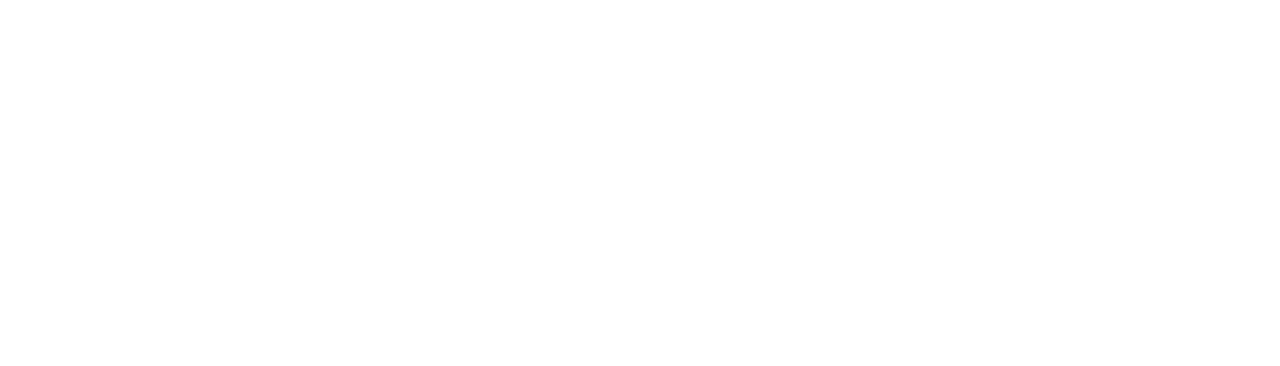
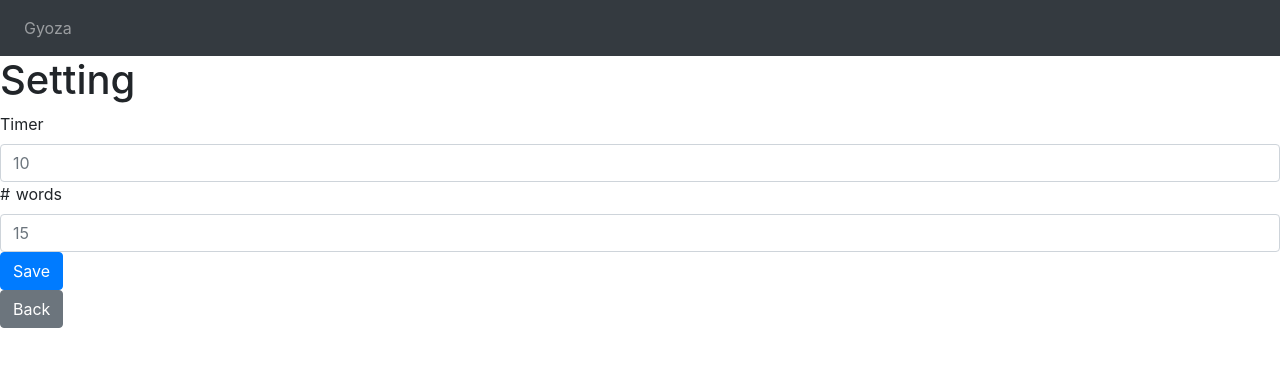
Before and after one commit to kemi-kun/gyo-main, a Nuxt app in the folder gyo-nuxt/: page /room-setting in a window 1280 px wide. Before the commit this address had no page. Shown: the top 366 px of the page. Built offline with nearby package versions, Linux system fonts and the light colour scheme.

Commit message:
Create a component for the Room settings screen

```diff
--- /dev/null
+++ b/gyo-nuxt/components/RoomSettingForm.vue
@@ -0,0 +1,25 @@
+<template>
+  <div id='room-setting-form'>
+    <h1>Setting</h1>
+    <div id='form-fields'>
+      <b-form>
+        <label class="mr-sm-2" for="inline-form-set-timmer">Timer</label>
+        <b-form-input id="inline-form-set-timmer" class="mb-2 mr-sm-2 mb-sm-0" placeholder="10"></b-form-input>
+        <label class="mr-sm-2" for="inline-form-set-num_words"># words</label>
+        <b-form-input id="inline-form-set-num_words" class="mb-2 mr-sm-2 mb-sm-0" placeholder="15"></b-form-input>
+        <b-button variant="primary" type='submit'>Save</b-button>
+      </b-form>
+      <b-button variant="secondary">Back</b-button>
+    </div>
+  </div>
+</template>
+
+<script>
+export default {
+
+}
+</script>
+
+<style>
+
+</style>
--- /dev/null
+++ b/gyo-nuxt/pages/room-setting.vue
@@ -0,0 +1,21 @@
+<template>
+  <div id='room-setting'>
+    <nav-bar></nav-bar>
+    <room-setting-form></room-setting-form>
+  </div>
+</template>
+
+<script>
+import RoomSettingForm from '~/components/RoomSettingForm.vue'
+import NavBar from '~/components/NavBar.vue'
+export default {
+  components: {
+    RoomSettingForm,
+    NavBar
+  }
+}
+</script>
+
+<style>
+
+</style>
```
